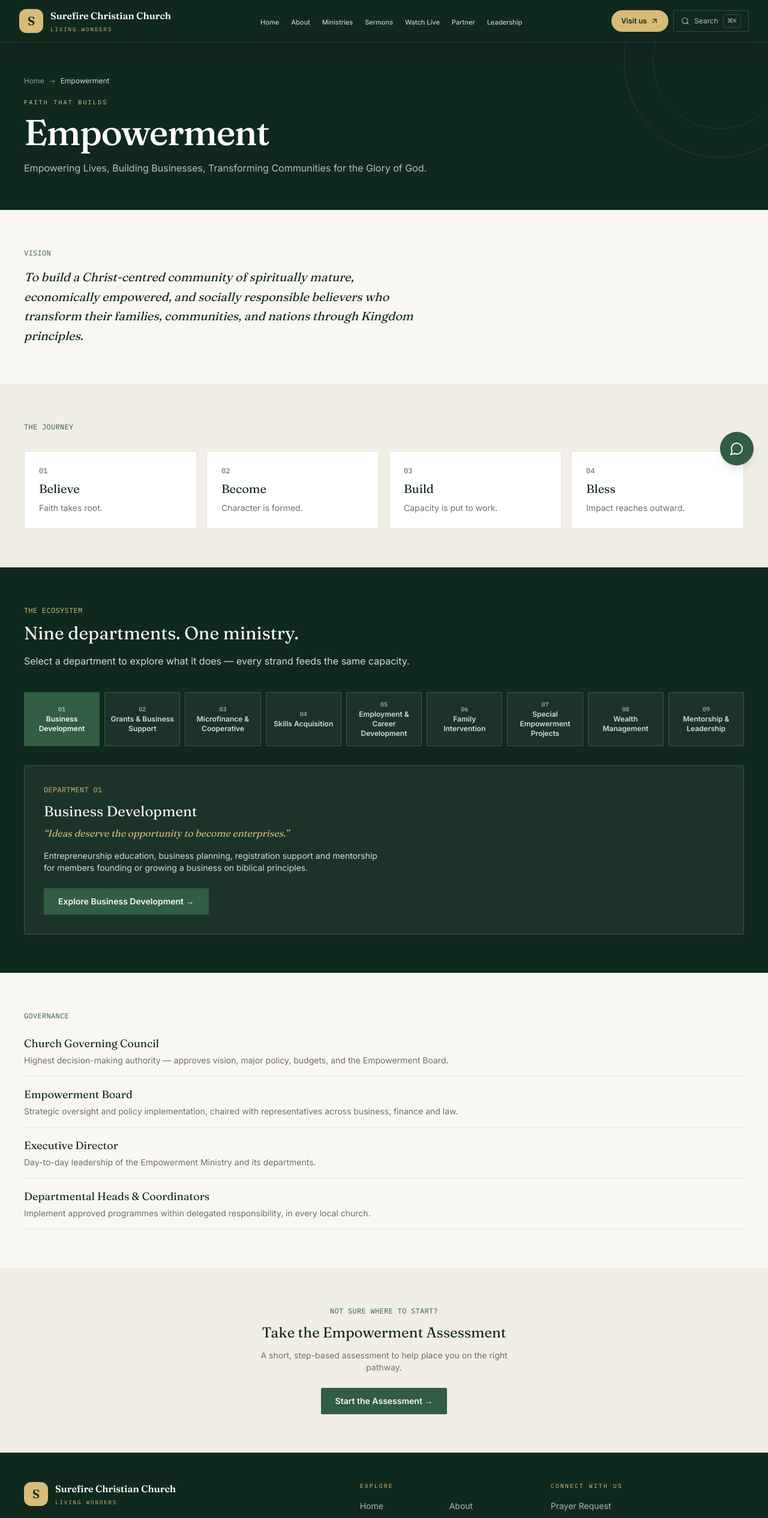
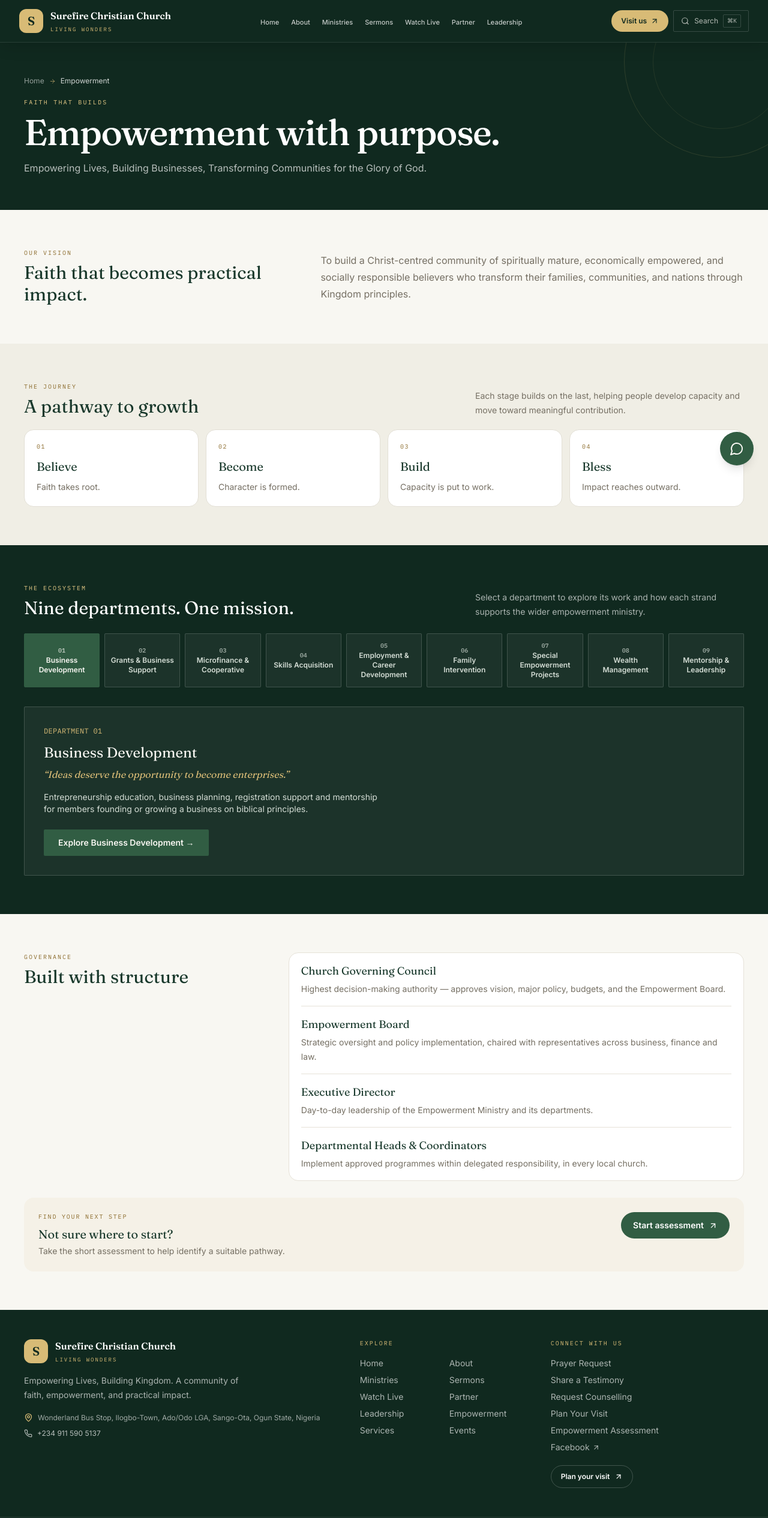
Before and after one commit to taiwoatlas/surefire-next, a Next.js app: page /empowerment in a window 1280 px wide. Shown: the top 2531 px of the page at 60% size. Built offline with nearby package versions, Linux system fonts and the light colour scheme; no server answers.

Commit message:
Redesign Ministries and Empowerment pages for clearer discovery and tighter layout

```diff
--- a/app/empowerment/page.tsx
+++ b/app/empowerment/page.tsx
@@ -1,5 +1,6 @@
 import type { Metadata } from "next";
 import Link from "next/link";
+import { ArrowUpRight } from "lucide-react";
 import { PageHeader } from "@/components/layout/PageHeader";
 import { Section } from "@/components/layout/Section";
 import { empowerment, governance } from "@/data/empowerment";
@@ -13,63 +14,35 @@ export const metadata: Metadata = {
 export default function EmpowermentPage() {
   return (
     <>
-      <PageHeader
-        eyebrow="Faith That Builds"
-        title="Empowerment"
-        lede={empowerment.motto}
-        breadcrumbs={[{ label: "Home", href: "/" }, { label: "Empowerment" }]}
-      />
+      <PageHeader eyebrow="Faith that builds" title="Empowerment with purpose." lede={empowerment.motto} breadcrumbs={[{ label: "Home", href: "/" }, { label: "Empowerment" }]} />
 
       <Section tone="paper">
-        <p className="font-mono text-xs uppercase tracking-wide text-red">Vision</p>
-        <p className="mt-4 max-w-2xl font-display text-xl italic leading-relaxed">{empowerment.vision}</p>
+        <div className="grid gap-6 md:grid-cols-[.8fr_1.2fr] md:items-center">
+          <div><p className="font-mono text-[10px] uppercase tracking-[.2em] text-[#8b6b2c]">Our vision</p><h2 className="mt-2 font-display text-3xl text-[#18382b]">Faith that becomes practical impact.</h2></div>
+          <p className="text-base leading-7 text-[#756f63]">{empowerment.vision}</p>
+        </div>
       </Section>
 
       <Section tone="stone">
-        <p className="font-mono text-xs uppercase tracking-wide text-red">The Journey</p>
-        <div className="mt-8 grid gap-4 md:grid-cols-4">
-          {empowerment.journey.map((stage) => (
-            <div key={stage.num} className="relative spotlight-card rounded-sm border border-line bg-charcoal p-6">
-              <p className="font-mono text-xs text-red">0{stage.num}</p>
-              <h3 className="mt-2 font-display text-xl">{stage.name}</h3>
-              <p className="mt-2 text-sm text-gray">{stage.strap}</p>
-            </div>
-          ))}
+        <div className="flex flex-wrap items-end justify-between gap-4"><div><p className="font-mono text-[10px] uppercase tracking-[.2em] text-[#8b6b2c]">The journey</p><h2 className="mt-2 font-display text-3xl text-[#18382b]">A pathway to growth</h2></div><p className="max-w-md text-sm leading-6 text-[#756f63]">Each stage builds on the last, helping people develop capacity and move toward meaningful contribution.</p></div>
+        <div className="mt-5 grid gap-3 sm:grid-cols-2 xl:grid-cols-4">
+          {empowerment.journey.map((stage) => <article key={stage.num} className="rounded-2xl border border-[#e2dfd5] bg-white p-5"><p className="font-mono text-[10px] tracking-[.16em] text-[#8b6b2c]">0{stage.num}</p><h3 className="mt-3 font-display text-xl text-[#18382b]">{stage.name}</h3><p className="mt-2 text-sm leading-6 text-[#756f63]">{stage.strap}</p></article>)}
         </div>
       </Section>
 
       <Section tone="ink">
-        <p className="font-mono text-xs uppercase tracking-wide text-gold">The Ecosystem</p>
-        <h2 className="mt-3 font-display text-3xl">Nine departments. One ministry.</h2>
-        <p className="mt-4 max-w-2xl text-gray-onInk">
-          Select a department to explore what it does — every strand feeds the same capacity.
-        </p>
-        <div className="mt-10">
-          <EcosystemMap />
-        </div>
+        <div className="flex flex-wrap items-end justify-between gap-4"><div><p className="font-mono text-[10px] uppercase tracking-[.2em] text-[#e7cb87]">The ecosystem</p><h2 className="mt-2 font-display text-3xl text-white">Nine departments. One mission.</h2></div><p className="max-w-md text-sm leading-6 text-white/65">Select a department to explore its work and how each strand supports the wider empowerment ministry.</p></div>
+        <div className="mt-6"><EcosystemMap /></div>
       </Section>
 
       <Section tone="paper">
-        <p className="font-mono text-xs uppercase tracking-wide text-red">Governance</p>
-        <div className="mt-6 flex flex-col gap-4">
-          {governance.map((g) => (
-            <div key={g.level} className="border-b border-line pb-4">
-              <h3 className="font-display text-lg">{g.level}</h3>
-              <p className="mt-1 text-sm text-gray">{g.desc}</p>
-            </div>
-          ))}
+        <div className="grid gap-8 md:grid-cols-[.7fr_1.3fr]">
+          <div><p className="font-mono text-[10px] uppercase tracking-[.2em] text-[#8b6b2c]">Governance</p><h2 className="mt-2 font-display text-3xl text-[#18382b]">Built with structure</h2></div>
+          <div className="divide-y divide-[#e6e2d8] rounded-2xl border border-[#e6e2d8] bg-white px-5">
+            {governance.map((g) => <div key={g.level} className="py-4"><h3 className="font-display text-lg text-[#18382b]">{g.level}</h3><p className="mt-1 text-sm leading-6 text-[#756f63]">{g.desc}</p></div>)}
+          </div>
         </div>
-      </Section>
-
-      <Section tone="stone">
-        <div className="max-w-md text-center mx-auto">
-          <p className="font-mono text-xs uppercase tracking-wide text-red">Not Sure Where to Start?</p>
-          <h2 className="mt-3 font-display text-2xl">Take the Empowerment Assessment</h2>
-          <p className="mt-3 text-sm text-gray">A short, step-based assessment to help place you on the right pathway.</p>
-          <Link href="/empowerment-assessment" className="mt-6 inline-block rounded-sm bg-red px-6 py-3 text-sm font-semibold text-paper">
-            Start the Assessment →
-          </Link>
-        </div>
+        <div className="mt-7 flex flex-col gap-4 rounded-2xl bg-[#f5f1e7] p-5 sm:flex-row sm:items-center sm:justify-between sm:p-6"><div><p className="font-mono text-[10px] uppercase tracking-[.18em] text-[#8b6b2c]">Find your next step</p><h2 className="mt-2 font-display text-xl text-[#18382b]">Not sure where to start?</h2><p className="mt-1 text-sm text-[#756f63]">Take the short assessment to help identify a suitable pathway.</p></div><Link href="/empowerment-assessment" className="inline-flex min-h-11 items-center justify-center gap-2 self-start rounded-full bg-[#315d43] px-5 text-sm font-semibold text-white transition hover:bg-[#10291f]">Start assessment <ArrowUpRight size={15} aria-hidden="true" /></Link></div>
       </Section>
     </>
   );
```
